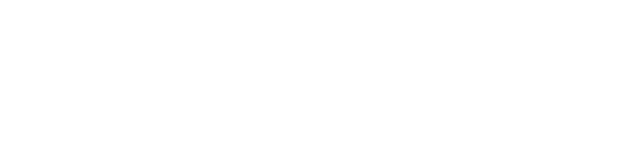
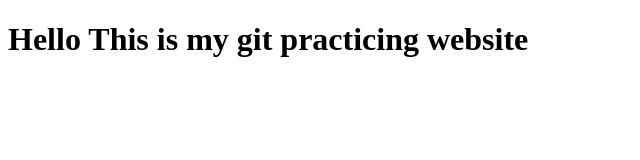
Before and after one commit to bulbulzetra/git-pratice, a plain HTML site: page index.html in a window 1280 px wide. Shown: the whole page, without its empty margins (0-640 px from the left). Drawn offline with Linux system fonts and the light colour scheme.

Commit message:
second commit

```diff
--- a/index.html
+++ b/index.html
@@ -7,6 +7,7 @@
     <title>git pratice</title>
 </head>
 <body>
+    <h1>Hello This is my git practicing website</h1>
 
 </body>
 </html>
```
